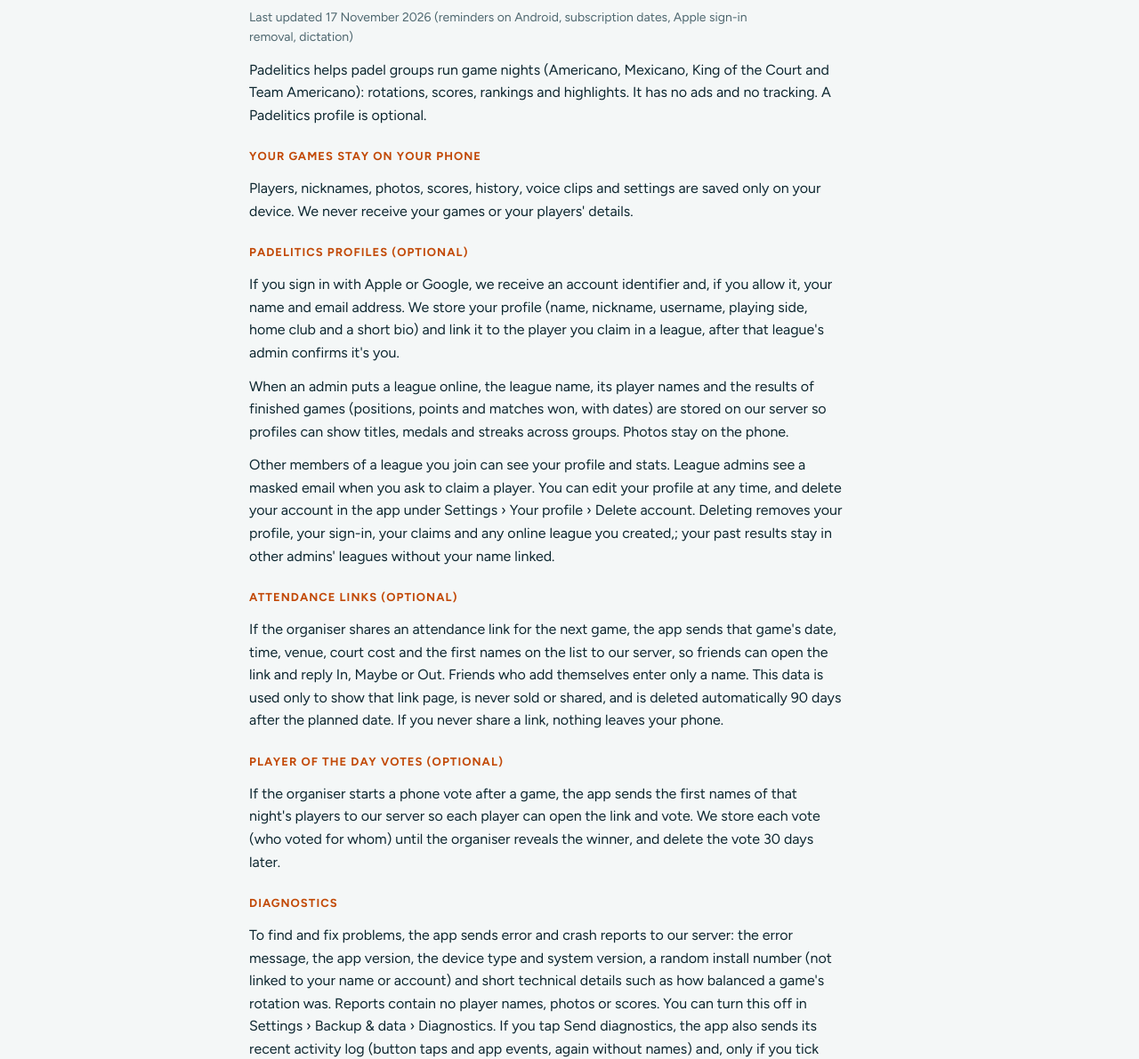
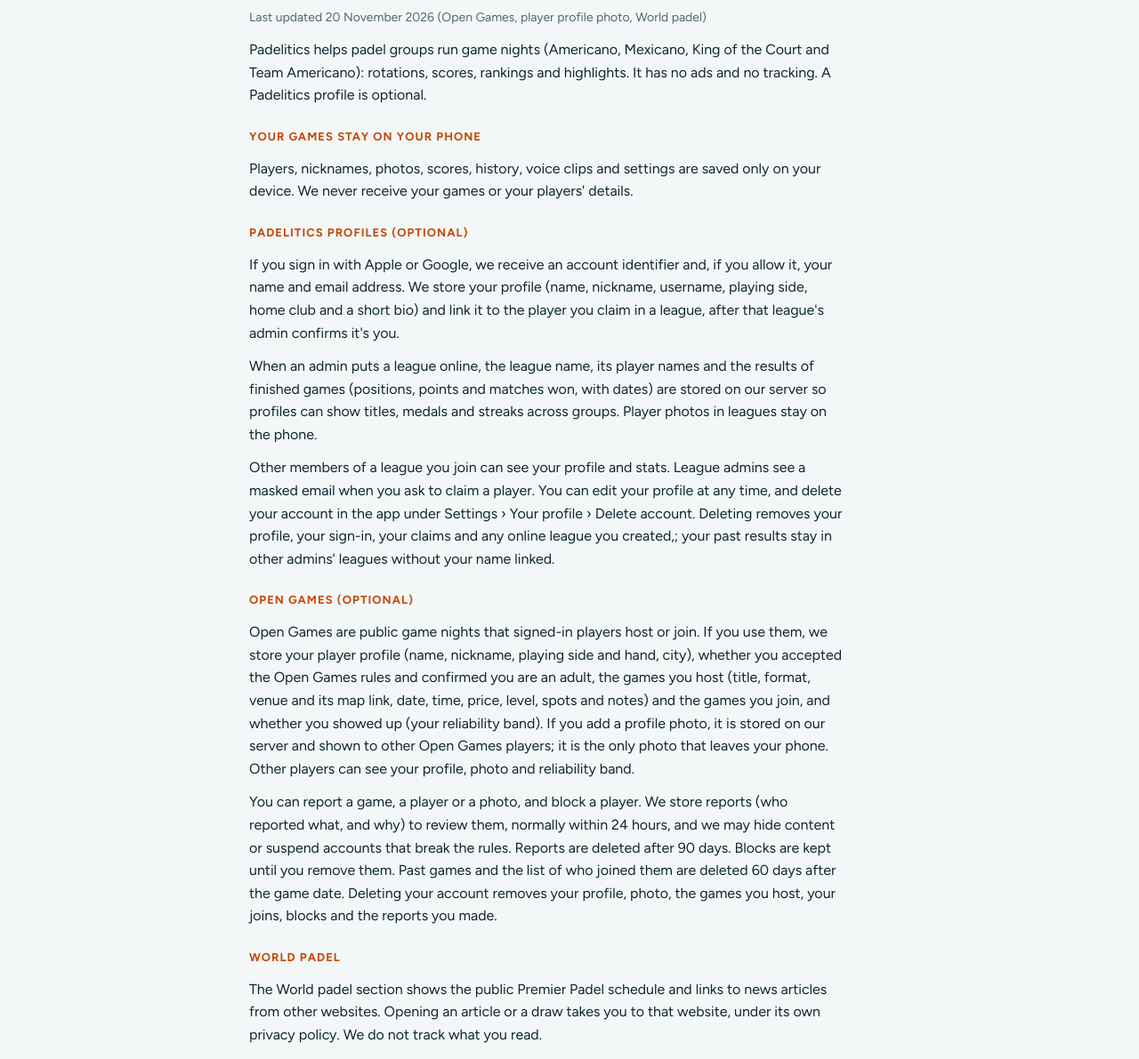
Before and after one commit to theWayhman/padelitics, a plain HTML site: page privacy.html in a window 1280 px wide. Shown: the part 299-1490 px from the top of the page at 89% size. Drawn offline with Linux system fonts and the light colour scheme.

Commit message:
Privacy: Open Games, profile photo, World padel, deletion scope
Co-Authored-By: Claude Opus 5.5 <noreply@anthropic.com>
Claude-Session: https://claude.ai/code/session_01MTZrJ4LYCX5hhhah3M3q5k

```diff
--- a/privacy.html
+++ b/privacy.html
@@ -28,14 +28,19 @@ p{margin:0;max-width:65ch}.meta{color:var(--muted);font-size:14px}
 <main><div class="wrap">
 <section id="privacy">
   <h2>Privacy policy</h2>
-  <p class="meta">Last updated 17 November 2026 (reminders on Android, subscription dates, Apple sign-in removal, dictation)</p>
+  <p class="meta">Last updated 20 November 2026 (Open Games, player profile photo, World padel)</p>
   <p>Padelitics helps padel groups run game nights (Americano, Mexicano, King of the Court and Team Americano): rotations, scores, rankings and highlights. It has no ads and no tracking. A Padelitics profile is optional.</p>
   <h3>Your games stay on your phone</h3>
   <p>Players, nicknames, photos, scores, history, voice clips and settings are saved only on your device. We never receive your games or your players' details.</p>
   <h3>Padelitics profiles (optional)</h3>
   <p>If you sign in with Apple or Google, we receive an account identifier and, if you allow it, your name and email address. We store your profile (name, nickname, username, playing side, home club and a short bio) and link it to the player you claim in a league, after that league's admin confirms it's you.</p>
-  <p>When an admin puts a league online, the league name, its player names and the results of finished games (positions, points and matches won, with dates) are stored on our server so profiles can show titles, medals and streaks across groups. Photos stay on the phone.</p>
+  <p>When an admin puts a league online, the league name, its player names and the results of finished games (positions, points and matches won, with dates) are stored on our server so profiles can show titles, medals and streaks across groups. Player photos in leagues stay on the phone.</p>
   <p>Other members of a league you join can see your profile and stats. League admins see a masked email when you ask to claim a player. You can edit your profile at any time, and delete your account in the app under Settings › Your profile › Delete account. Deleting removes your profile, your sign-in, your claims and any online league you created,; your past results stay in other admins' leagues without your name linked.</p>
+  <h3>Open Games (optional)</h3>
+  <p>Open Games are public game nights that signed-in players host or join. If you use them, we store your player profile (name, nickname, playing side and hand, city), whether you accepted the Open Games rules and confirmed you are an adult, the games you host (title, format, venue and its map link, date, time, price, level, spots and notes) and the games you join, and whether you showed up (your reliability band). If you add a profile photo, it is stored on our server and shown to other Open Games players; it is the only photo that leaves your phone. Other players can see your profile, photo and reliability band.</p>
+  <p>You can report a game, a player or a photo, and block a player. We store reports (who reported what, and why) to review them, normally within 24 hours, and we may hide content or suspend accounts that break the rules. Reports are deleted after 90 days. Blocks are kept until you remove them. Past games and the list of who joined them are deleted 60 days after the game date. Deleting your account removes your profile, photo, the games you host, your joins, blocks and the reports you made.</p>
+  <h3>World padel</h3>
+  <p>The World padel section shows the public Premier Padel schedule and links to news articles from other websites. Opening an article or a draw takes you to that website, under its own privacy policy. We do not track what you read.</p>
   <h3>Attendance links (optional)</h3>
   <p>If the organiser shares an attendance link for the next game, the app sends that game's date, time, venue, court cost and the first names on the list to our server, so friends can open the link and reply In, Maybe or Out. Friends who add themselves enter only a name. This data is used only to show that link page, is never sold or shared, and is deleted automatically 90 days after the planned date. If you never share a link, nothing leaves your phone.</p>
   <h3>Player of the Day votes (optional)</h3>
@@ -65,7 +70,7 @@ p{margin:0;max-width:65ch}.meta{color:var(--muted);font-size:14px}
   <div class="card"><strong>In the app (fastest)</strong><p>Open Padelitics › Settings › Your profile › Delete account, then confirm. Your account is deleted straight away.</p></div>
   <div class="card"><strong>By email</strong><p>If you no longer have the app, email <span class="mail">dev@gripfitnessstudio.com</span> from the email address of your Apple or Google sign-in with the subject "Delete my Padelitics account". We delete it within 7 days and confirm by email.</p></div>
   <h3>What is deleted</h3>
-  <p>Your profile (name, nickname, username, playing side, home club, bio), your sign-in identifiers and email, your sessions, your claims on players, and any online league you created, with its members, games and shared league state.</p>
+  <p>Your profile (name, nickname, username, playing side, home club, bio), your sign-in identifiers and email, your sessions, your claims on players, and any online league you created, with its members, games and shared league state, plus your Open Games profile and photo, the games you host, your joins, blocks and the reports you made.</p>
   <h3>What is kept</h3>
   <p>Results of games you played in leagues owned by other people stay in those leagues, without your name or account linked. Diagnostic reports are not linked to your account and are deleted automatically after 30 days. Attendance links are deleted 90 days after the planned date. Games kept only on your phone are removed when you delete them or the app.</p>
   <h3>Deleting some data without deleting your account</h3>
```
